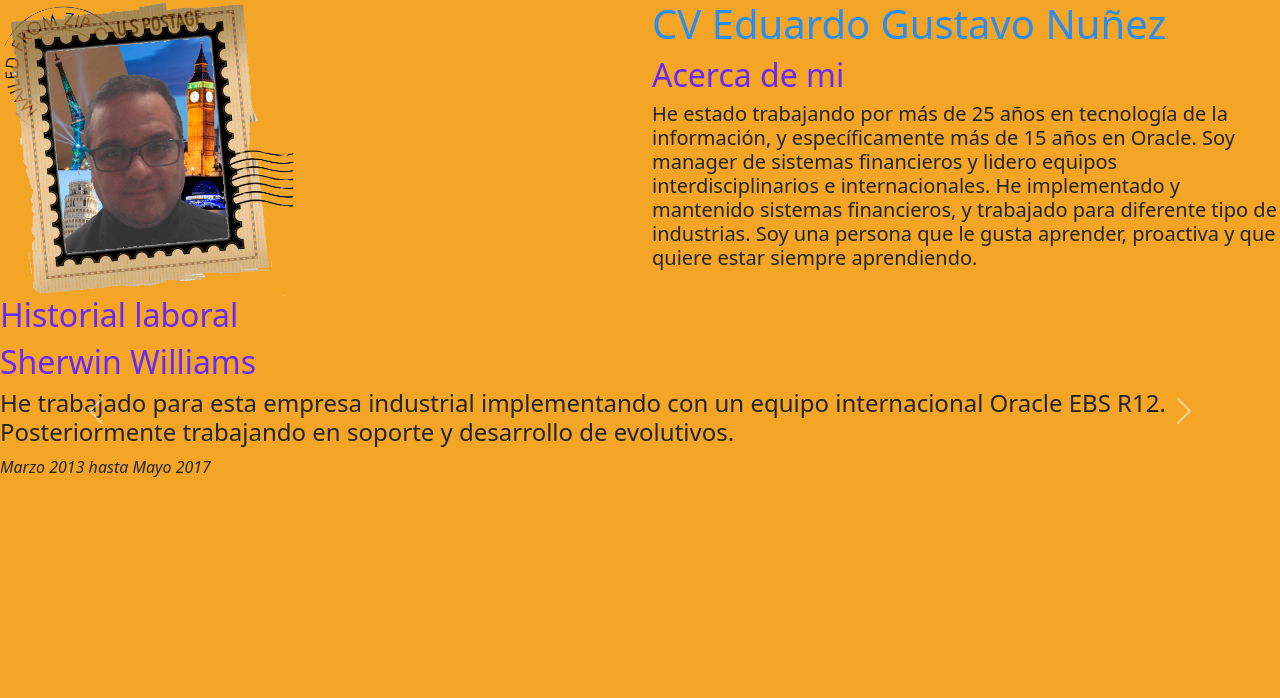
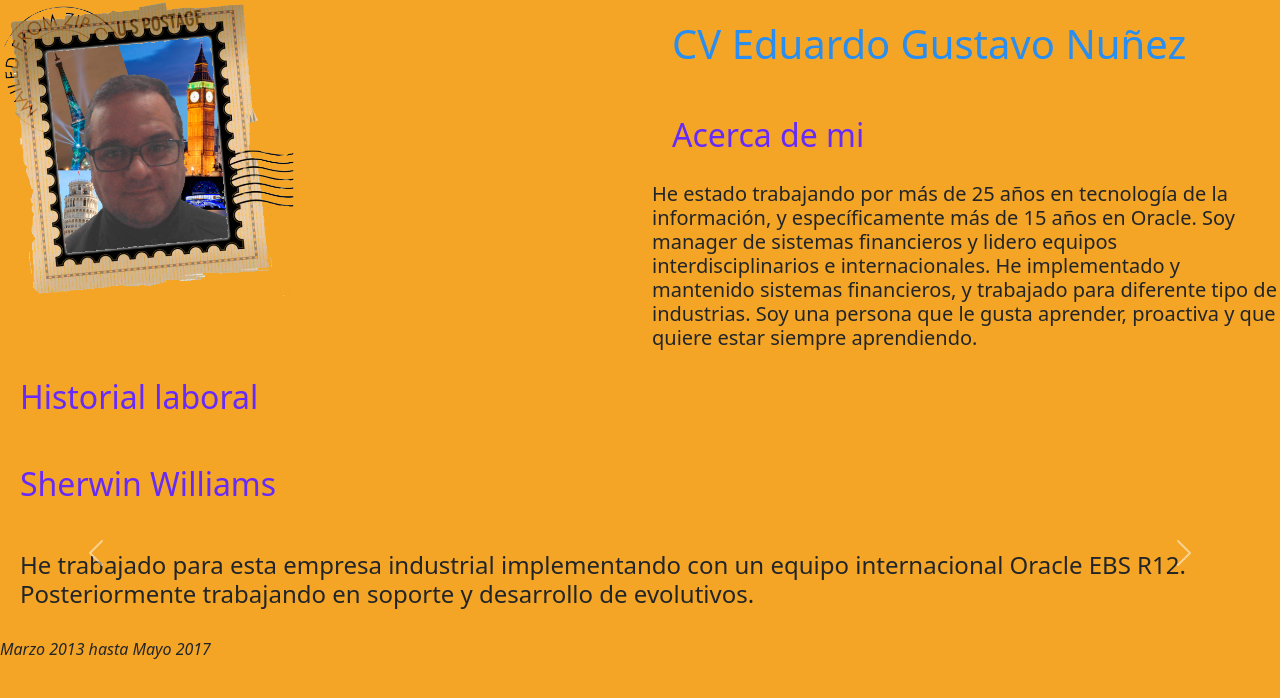
Before and after one commit to egnunez/cv, a plain HTML site: page index.html in a window 1280 px wide. Drawn offline with nearby package versions, Linux system fonts and the light colour scheme.

Commit message:
Update style.css

```diff
--- a/css/style.css
+++ b/css/style.css
@@ -1,11 +1,17 @@
 body {background-color: #F5A525;}
 h1{
  color:#298EF0;
+ padding: 20px 20px 20px 20px;
 }
 h2{
  color:#662AFA;
+ padding: 20px 20px 20px 20px;
+}
+h4{
+ padding: 20px 20px 20px 20px;
+
 }
 
 #title-image{
-  width: 30%;
+  width: 40%;
 }
```
